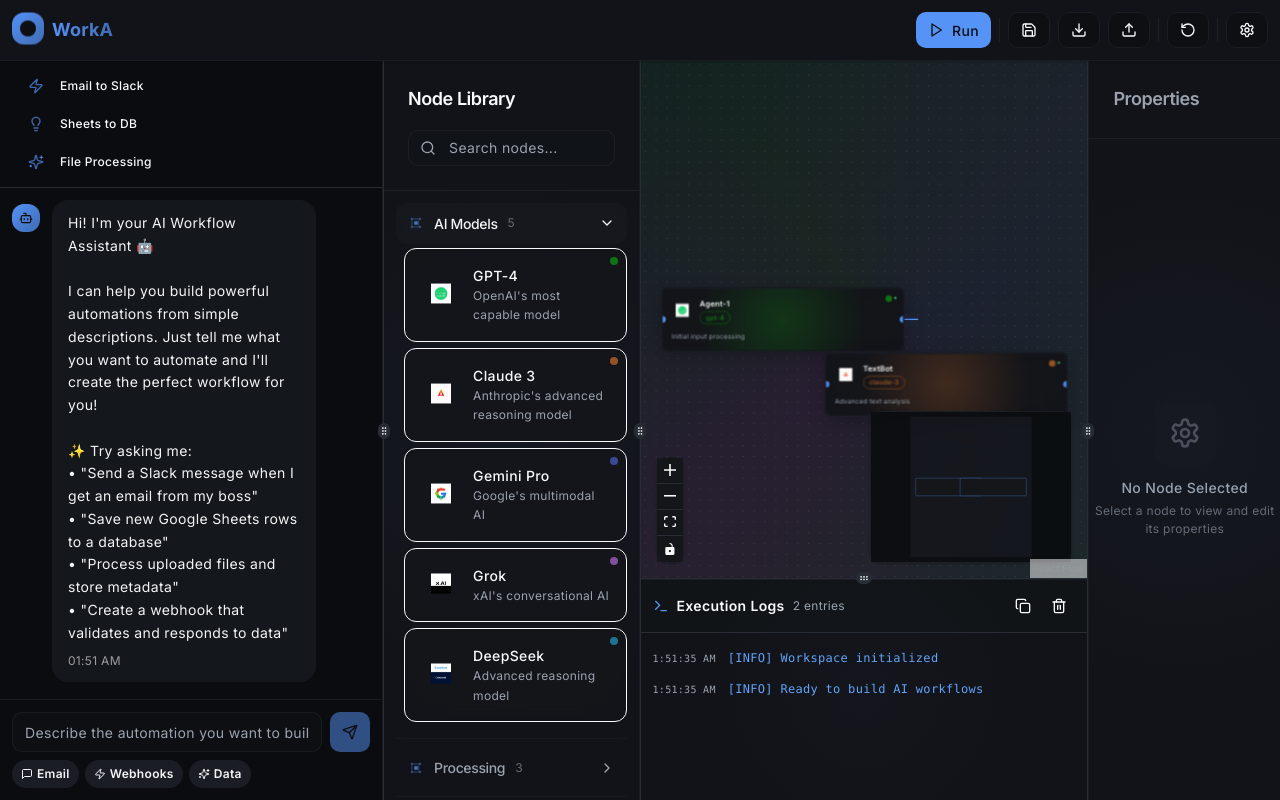
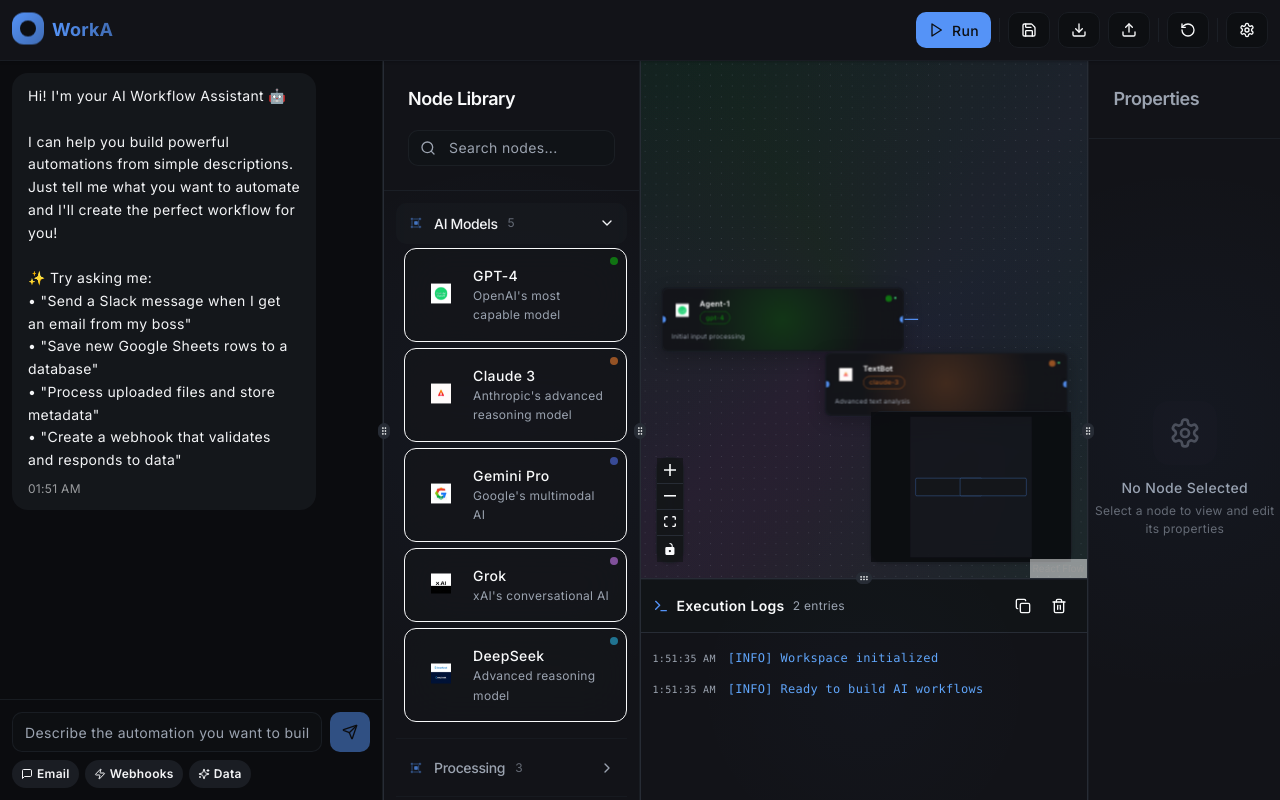
Before and after one commit to zapppppier/modular-ai-flows, a React (Vite) app: page /workspace in a window 1280 px wide. Built offline with nearby package versions, Linux system fonts and the light colour scheme.

Commit message:
Remove chat suggestions and robot icons
Remove chat suggestions and robot icons to clean up the chat space.

```diff
--- a/src/components/workspace/AIAssistant.tsx
+++ b/src/components/workspace/AIAssistant.tsx
@@ -46,11 +46,6 @@ export function AIAssistant({ onGenerateWorkflow }: AIAssistantProps) {
   const messagesEndRef = useRef<HTMLDivElement>(null);
   const { toast } = useToast();
 
-  const quickActions = [
-    { label: "Email to Slack", prompt: "Send a Slack message when I receive an email from my boss", icon: Zap },
-    { label: "Sheets to DB", prompt: "Save new Google Sheets rows to a database", icon: Lightbulb },
-    { label: "File Processing", prompt: "Process uploaded files and store their metadata", icon: Sparkles },
-  ];
 
   const scrollToBottom = () => {
     messagesEndRef.current?.scrollIntoView({ behavior: 'smooth' });
@@ -306,27 +301,6 @@ export function AIAssistant({ onGenerateWorkflow }: AIAssistantProps) {
   return (
     <div className="h-full flex flex-col bg-workspace border-r border-border/50">
 
-      {/* Quick Action Buttons */}
-      <div className="px-4 py-2 space-y-1">
-        {quickActions.map((action, index) => (
-          <Button
-            key={index}
-            variant="ghost"
-            size="sm"
-            className="w-full justify-start h-auto py-2 px-3 text-left hover:bg-accent/50 transition-all duration-200"
-            onClick={() => {
-              setInput(action.prompt);
-              handleSendMessage();
-            }}
-          >
-            <action.icon className="h-3 w-3 mr-2 text-primary/70 shrink-0" />
-            <span className="text-xs font-medium">{action.label}</span>
-          </Button>
-        ))}
-      </div>
-
-      <Separator />
-
       {/* Chat Messages */}
       <ScrollArea className="flex-1 px-3 py-3">
         <div className="space-y-4">
@@ -336,11 +310,6 @@ export function AIAssistant({ onGenerateWorkflow }: AIAssistantProps) {
               className={`flex ${message.role === 'user' ? 'justify-end' : 'justify-start'}`}
             >
               <div className="flex items-start gap-3 max-w-[85%]">
-                {message.role === 'assistant' && (
-                  <div className="flex items-center justify-center w-7 h-7 bg-gradient-to-br from-primary to-primary/70 rounded-lg shrink-0 mt-1">
-                    <Bot className="h-3.5 w-3.5 text-primary-foreground" />
-                  </div>
-                )}
                 <div
                   className={`rounded-2xl px-4 py-3 ${
                     message.role === 'user'
@@ -364,9 +333,6 @@ export function AIAssistant({ onGenerateWorkflow }: AIAssistantProps) {
           {isLoading && (
             <div className="flex justify-start">
               <div className="flex items-start gap-3">
-                <div className="flex items-center justify-center w-7 h-7 bg-gradient-to-br from-primary to-primary/70 rounded-lg">
-                  <Bot className="h-3.5 w-3.5 text-primary-foreground" />
-                </div>
                 <div className="bg-accent/50 rounded-2xl px-4 py-3">
                   <div className="flex items-center gap-1">
                     <div className="w-2 h-2 bg-primary/60 rounded-full animate-pulse"></div>
```
